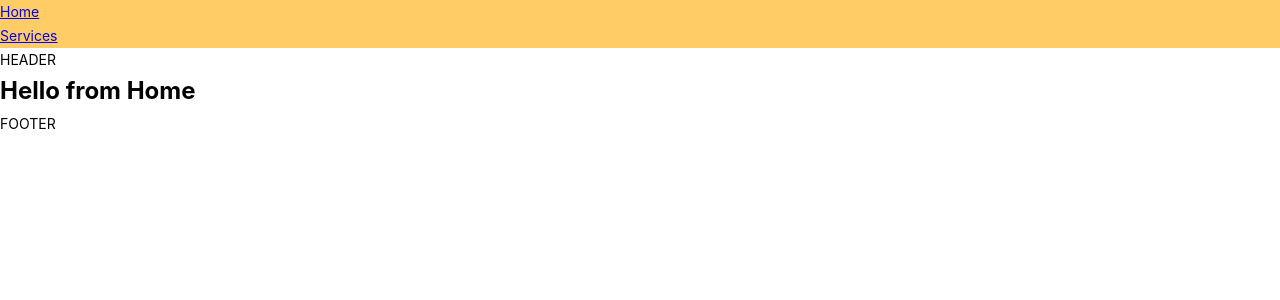
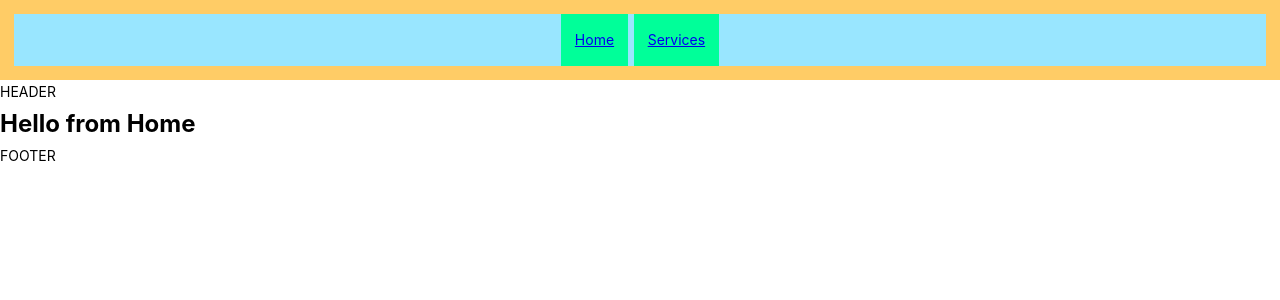
Before and after one commit to igoryen/zenkova, a React (Create React App) app: page / in a window 1280 px wide. Shown: the top 300 px of the page. Built offline with nearby package versions, Linux system fonts and the light colour scheme.

Commit message:
Basic working styling for Main Navigation Menu

```diff
--- a/src/styles/components/mainNav.scss
+++ b/src/styles/components/mainNav.scss
@@ -1,3 +1,17 @@
 .main-nav {
     background-color: $color1;
+    padding: 1em;
+
+    ul {
+        background-color: $color2;
+        display: flex;
+        justify-content: center;
+    }
+
+    li {
+        background-color: $color3;
+        list-style: none;
+        margin: 0 0.2em;
+        padding: 1em;
+    }
 }
```
